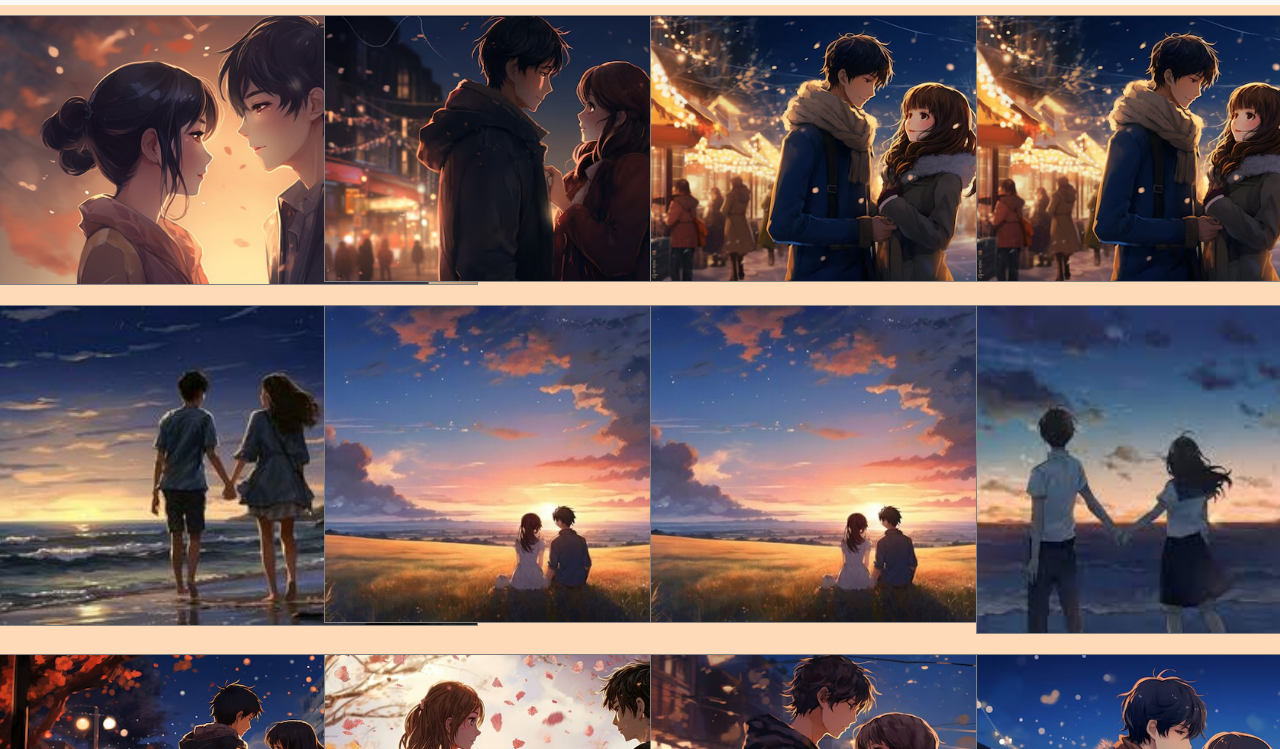
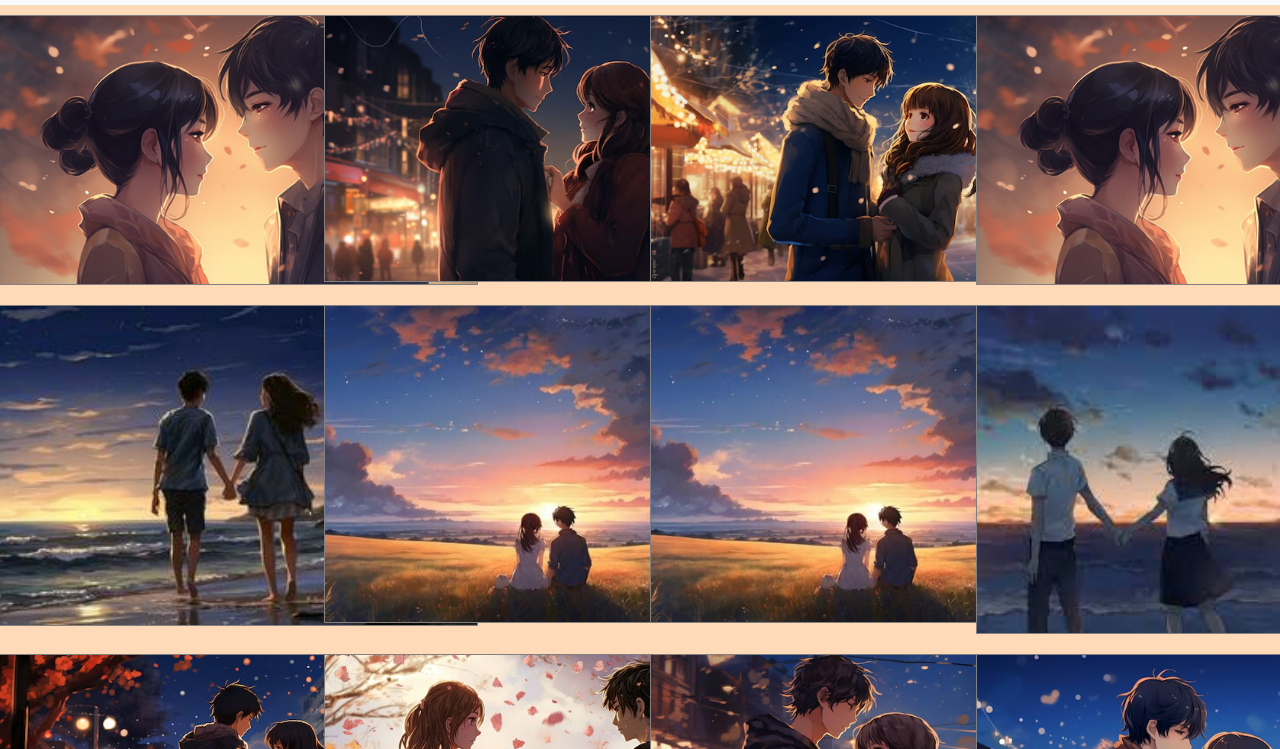
Before and after one commit to many4567/Animal, a plain HTML site: page Couple.html in a window 1280 px wide. Shown: the part 51-800 px from the top of the page. Drawn offline with nearby package versions, Linux system fonts and the light colour scheme.

Commit message:
Add files via upload

```diff
--- a/Couple.html
+++ b/Couple.html
@@ -58,11 +58,11 @@
                  <img src="image/p3.avif"  alt="">
              </div>
              <div class="col-3">
-                <img src="image/p3.avif" alt="">
+                <img src="image/p1.jpg" alt="">
              </div>
             </div>
             <div class="row">
-             <div class="col-3">
+             <div class="col-3 ">
                  <img src="image/p6.jpg" alt="">
              </div>
              <div class="col-3">
@@ -76,7 +76,7 @@
              </div>
             </div>
             <div class="row">
-             <div class="col-3 ">
+             <div class="col-3">
                  <img src="image/p12.avif" alt="">
              </div>
              <div class="col-3">
```
Also changed, not shown: style/style.css (+4 -3 lines).
